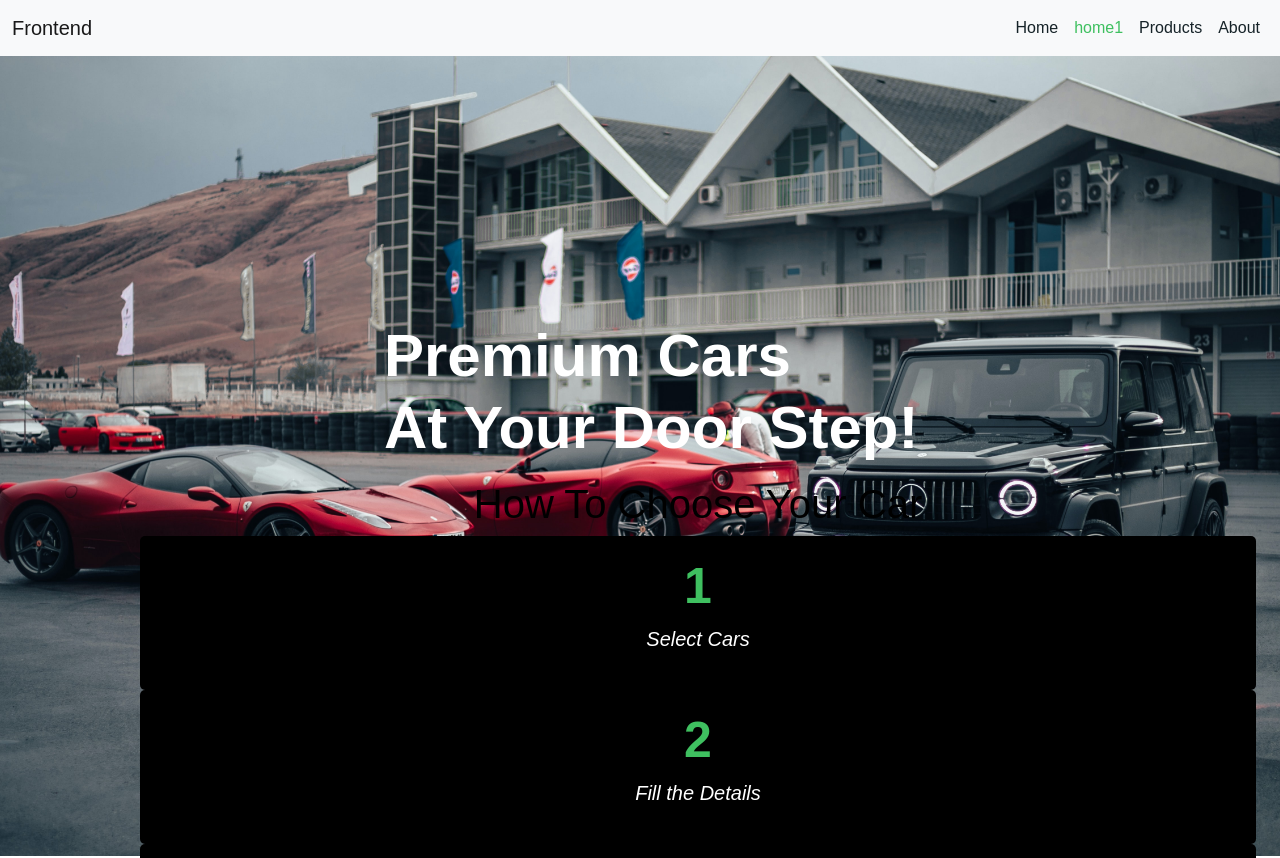
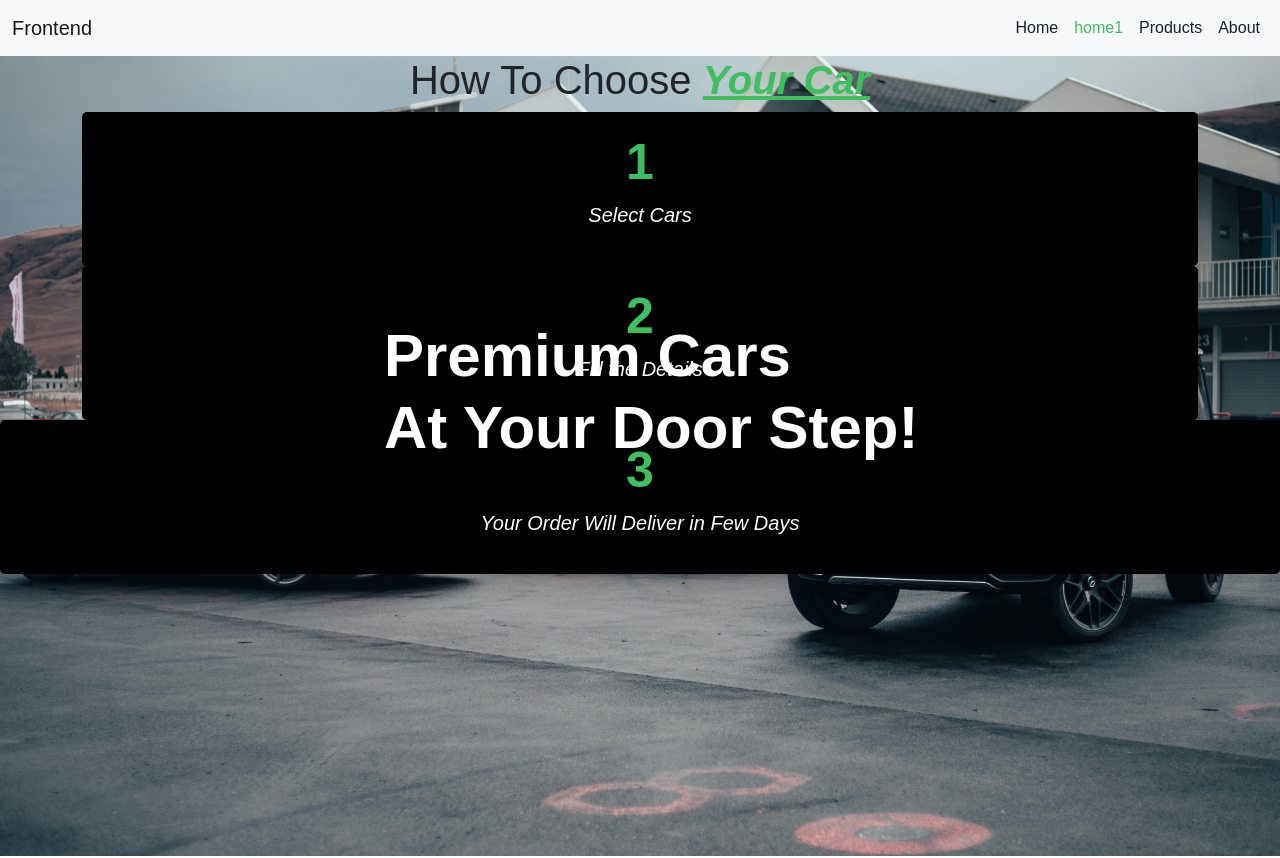
Before and after one commit to rahulpaul2160/FE, an Angular app: page /home1 in a window 1280 px wide. Shown: the top 858 px of the page. Built offline with nearby package versions, Linux system fonts and the light colour scheme.

Commit message:
error changes

```diff
--- a/src/app/pages/home1/home1.component.css
+++ b/src/app/pages/home1/home1.component.css
@@ -16,37 +16,14 @@
     color: #fff;
     font-size: 60px;
     font-weight: bold;
+
 }
-.content a
-{
-    text-decoration: none;
-    background-color: #fff;
-    color: var(--primary-color);
-    padding: 15px 20px;
-    border-radius: 5px;
-}
-
-.content a:hover
-{
-    background-color: var(--primary-color);
-    color: #fff;
-}
-.container
-{
-    position:absolute;
-    top: 60%;
-    left: 10%;
-    text-align: center;
-    color: #000;
-  }
-
 .stepBox
 {
-
     background-color: #000;
     padding: 20px 20px;
     border-radius: 5px;
-    text-align: center;
+    text-align:center;
 }
 .stepBox h1
 {
@@ -60,3 +37,10 @@
     font-style: italic;
     color: #fff;
 }
+.highlight
+{
+    color: var(--primary-color);
+    font-weight: bold;
+    font-style: italic;
+    text-decoration: underline;
+}
--- a/src/app/pages/home1/home1.component.html
+++ b/src/app/pages/home1/home1.component.html
@@ -1,20 +1,20 @@
 <div class="banner">
     <div class="content">
-        <h1>Premium Cars <br>At Your Door Step!</h1></div>
+        <h1>Premium Cars <br>At Your Door Step!</h1>
 
+    </div>
     <div class="container">
         <h1 class="text-center">How To Choose <span style class="highlight"> Your Car</span></h1>
+            <!-- one -->
             <div class="stepBox">
                 <h1>1</h1>
                 <p>Select Cars</p>
             </div>
-
-        <!-- two -->
             <div class="stepBox">
                 <h1>2</h1>
                 <p>Fill the Details</p>
             </div>
-
+        </div>
                <!-- three -->
                 <div class="stepBox">
                     <h1>3</h1>
@@ -22,6 +22,3 @@
                 </div>
 
 </div>
-
-
-</div>
```
Lines whose indentation alone changed are shown as unchanged.
